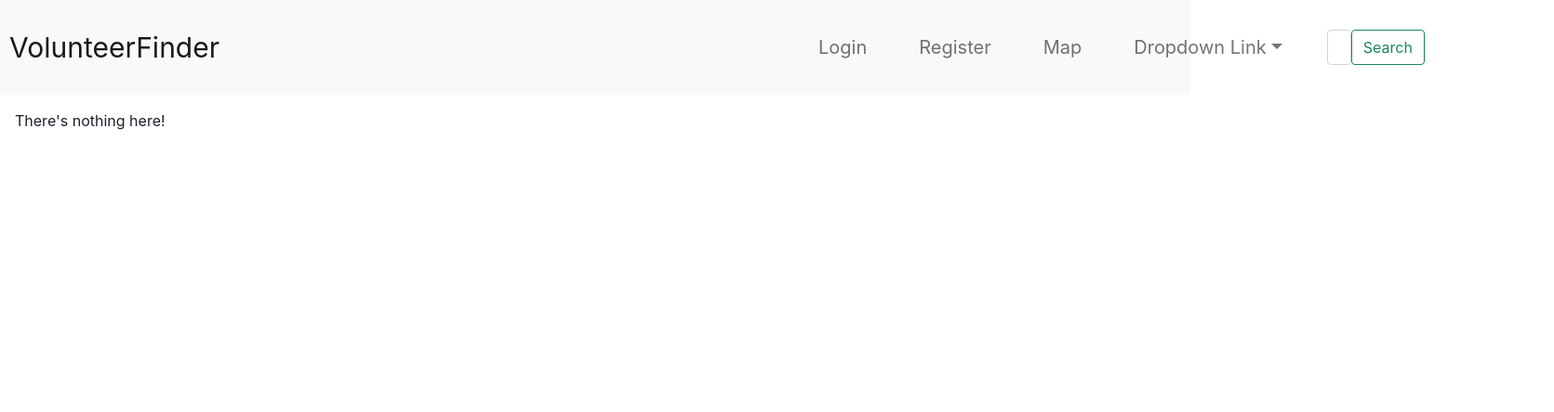
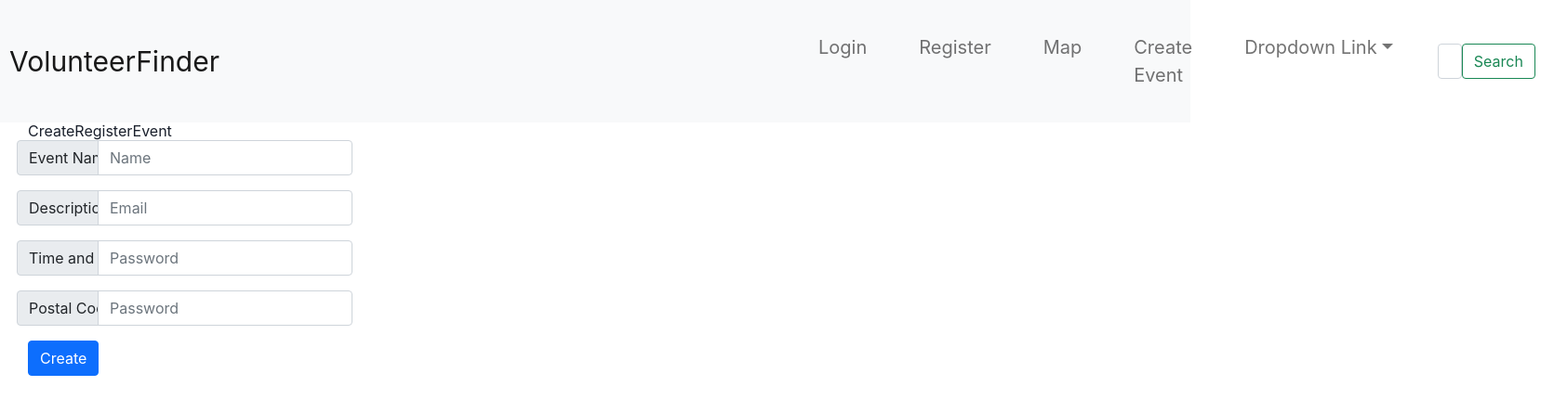
Before and after one commit to Gene9898/NUS-LifeHack, a React (Create React App) app: page /createEvent in a window 1280 px wide. Shown: the top 444 px of the page at 93% size, 1671 px wide, since content can reach past the window. Built offline with nearby package versions, Linux system fonts and the light colour scheme; a web font is replaced by a local one.

Commit message:
adding event creation

```diff
--- a/package.json
+++ b/package.json
@@ -6,10 +6,11 @@
     "@chakra-ui/react": "^1.8.6",
     "@emotion/react": "^11.9.3",
     "@emotion/styled": "^11.9.3",
+    "@googlemaps/react-wrapper": "^1.1.35",
+    "@react-google-maps/api": "^2.7.0",
     "@testing-library/jest-dom": "^5.16.4",
     "@testing-library/react": "^13.3.0",
     "@testing-library/user-event": "^13.5.0",
-    "@react-google-maps/api": "^2.7.0",
     "dotenv": "^16.0.1",
     "firebase": "^9.9.0",
     "framer-motion": "^6.4.3",
--- /dev/null
+++ b/src/components/CreateEvent.jsx
@@ -0,0 +1,59 @@
+import React, {useState} from "react";
+import useGeoLocation from "../useGeoLocation";
+
+const CreateRegisterEvent = () => {
+    const [user, setUser] = useState({
+        name : "",
+        email : "",
+        password : ""
+    });
+
+    const handleChange = (event) => {
+        const {id,value} = event.target;
+        setUser(prevValue => {
+            return {
+                ...prevValue,
+                [id]: value
+            };
+        });
+    }
+
+    // const location = useGeoLocation();
+
+    return (
+    <div className = "register">
+        <h2>CreateRegisterEvent</h2>
+        {/* <h1>{location.loaded ? JSON.stringify(location) : "Location data not available yet."}</h1> */}
+        <div className="input-group mb-3 ">
+            <div className="input-group-prepend row">
+                <span className="input-group-text" id="inputGroup-sizing-default">Event Name</span>
+            </div>
+            <input type="text" className="form-control" aria-label="Sizing example input" aria-describedby="inputGroup-sizing-default" id = "name" placeholder = "Name" onChange = {handleChange} value = {user.name} required/>
+        </div>
+        <div className="input-group mb-3">
+            <div className="input-group-prepend row">
+                <span className="input-group-text" id="inputGroup-sizing-default">Description</span>
+            </div>
+            <input type="text" className="form-control" aria-label="Sizing example input" aria-describedby="inputGroup-sizing-default" id = "email" placeholder = "Email" onChange = {handleChange} value = {user.email} required/>
+        </div>
+
+        <div className="input-group mb-3">
+            <div className="input-group-prepend row">
+                <span className="input-group-text" id="inputGroup-sizing-default">Time and date</span>
+            </div>
+            <input type="password" className="form-control" aria-label="Sizing example input" aria-describedby="inputGroup-sizing-default" id = "password" placeholder = "Password" onChange = {handleChange} value = {user.password} required/>
+        </div>
+
+        <div className="input-group mb-3">
+            <div className="input-group-prepend row">
+                <span className="input-group-text" id="inputGroup-sizing-default">Postal Code</span>
+            </div>
+            <input type="password" className="form-control" aria-label="Sizing example input" aria-describedby="inputGroup-sizing-default" id = "password" placeholder = "Password" onChange = {handleChange} value = {user.password} required/>
+        </div>
+
+        <button className = "btn btn-primary" >Create</button>
+    </div>
+    );
+}
+
+export default CreateRegisterEvent;
--- a/src/components/Navbar.jsx
+++ b/src/components/Navbar.jsx
@@ -18,6 +18,9 @@ const Navbar = () => {
             </li>
             <li className="nav-item active navitem">
               <a className="nav-link " href="/map">Map</a>
+            </li>
+            <li className="nav-item active navitem">
+              <a className="nav-link " href="/createEvent">Create Event</a>
             </li>
             <li className="nav-item dropdown navitem">
             <a className="nav-link dropdown-toggle " id="navbarDropdown" role="button" data-bs-toggle="dropdown" aria-expanded="false">Dropdown Link</a>
--- a/src/components/URLRoutes.jsx
+++ b/src/components/URLRoutes.jsx
@@ -4,6 +4,8 @@ import Register from './Register';
 import Login from './Login';
 import Members from './Members';
 import Maps from './Maps';
+import CreateEvent from './CreateEvent';
+
 const URLRoutes = () =>{
   return(
     <BrowserRouter>
@@ -13,6 +15,7 @@ const URLRoutes = () =>{
         <Route path="/register" element = {<Register/>}/>
         <Route path="/login" element = {<Login/>}/>
         <Route path="/members" element = {<Members/>}/>
+        <Route path="/createEvent" element = {<CreateEvent/>}/>
         <Route
           path="*"
           element={
```
Also changed, not shown: src/useGeoLocation.js (added), 2 other files (tests, documents, lock files or other folders).
